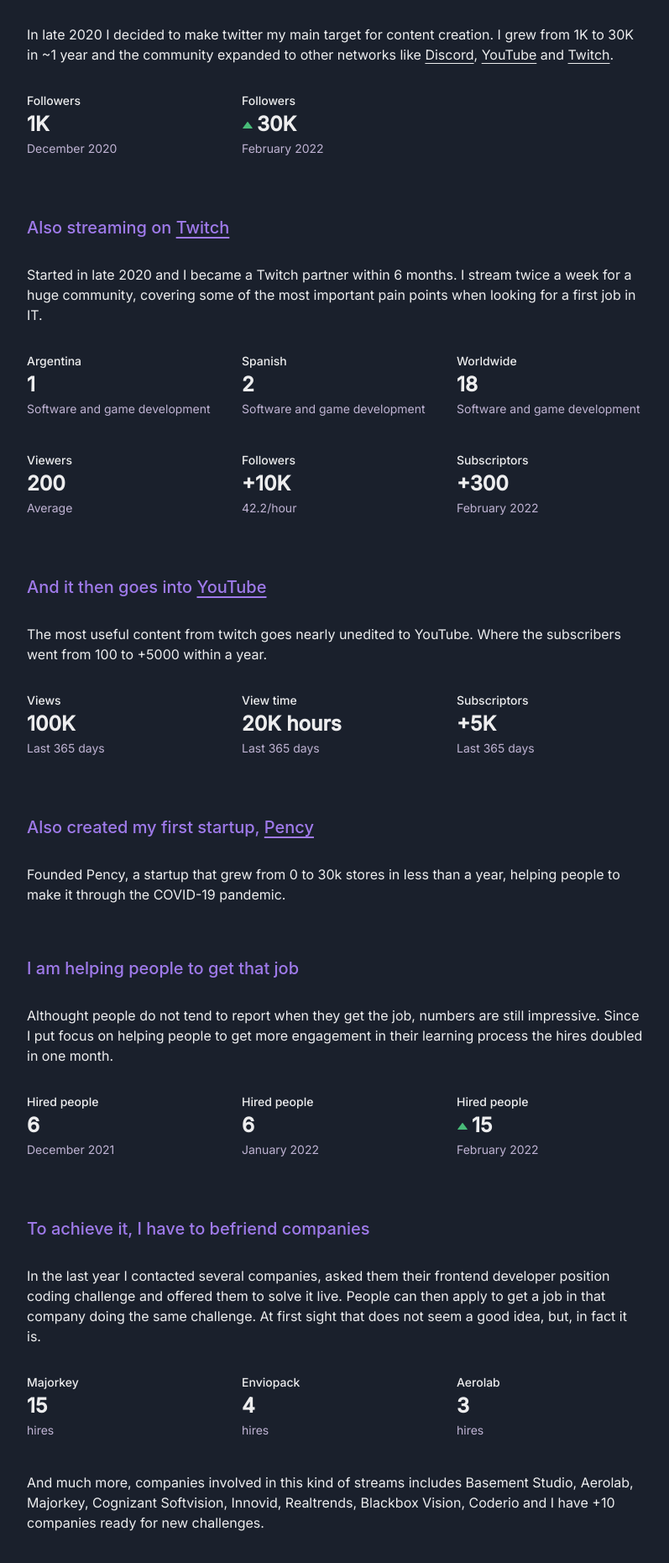
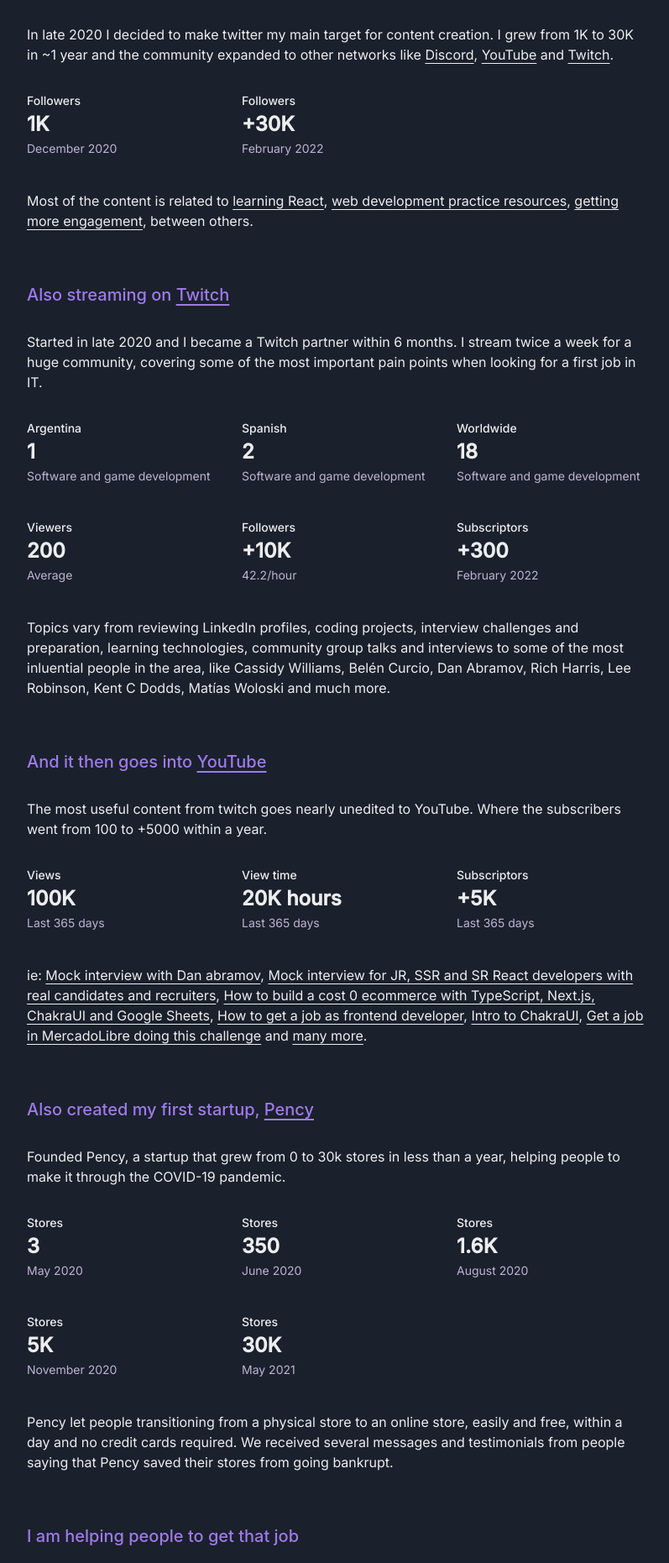
Before and after one commit to goncy/me, a Next.js app: page / in a window 1280 px wide. Shown: the part 587-2448 px from the top of the page at 84% size, without its empty margins (240-1037 px from the left). Built offline with nearby package versions, Linux system fonts and the light colour scheme.

Commit message:
Updated information

```diff
--- a/pages/index.tsx
+++ b/pages/index.tsx
@@ -5,7 +5,6 @@
   Heading,
   Stack,
   Stat,
-  StatArrow,
   StatHelpText,
   StatLabel,
   StatNumber,
@@ -34,8 +33,8 @@
             Hey there
           </Heading>
           <Text>
-            I am Gonzalo Pozzo, a frontend developer and content creator from Argentina, focused on
-            helping people to land their first job in IT.
+            I am Gonzalo Pozzo, a frontend developer (working with React) and content creator from
+            Argentina, focused on helping people to land their first job in IT.
           </Text>
         </Stack>
 
@@ -86,13 +85,26 @@
             </Stat>
             <Stat minWidth={24}>
               <StatLabel>Followers</StatLabel>
-              <StatNumber>
-                <StatArrow type="increase" />
-                30K
-              </StatNumber>
+              <StatNumber>+30K</StatNumber>
               <StatHelpText>February 2022</StatHelpText>
             </Stat>
           </Grid>
+
+          <Text>
+            Most of the content is related to{" "}
+            <Link isExternal href="https://twitter.com/goncy/status/1396093019246546947">
+              learning React
+            </Link>
+            ,{" "}
+            <Link isExternal href="https://twitter.com/goncy/status/1479807760963362818">
+              web development practice resources
+            </Link>
+            ,{" "}
+            <Link isExternal href="https://twitter.com/goncy/status/1488887527108980737">
+              getting more engagement
+            </Link>
+            , between others.
+          </Text>
         </Stack>
 
         <Stack spacing={8}>
@@ -141,6 +153,13 @@
               <StatHelpText>February 2022</StatHelpText>
             </Stat>
           </Grid>
+
+          <Text>
+            Topics vary from reviewing LinkedIn profiles, coding projects, interview challenges and
+            preparation, learning technologies, community group talks and interviews to some of the
+            most inluential people in the area, like Cassidy Williams, Belén Curcio, Dan Abramov,
+            Rich Harris, Lee Robinson, Kent C Dodds, Matías Woloski and much more.
+          </Text>
         </Stack>
 
         <Stack spacing={8}>
@@ -173,6 +192,38 @@
               <StatHelpText>Last 365 days</StatHelpText>
             </Stat>
           </Grid>
+
+          <Text>
+            ie:{" "}
+            <Link isExternal href="https://www.youtube.com/watch?v=-w-P4u0x8ig">
+              Mock interview with Dan abramov
+            </Link>
+            ,{" "}
+            <Link isExternal href="https://www.youtube.com/watch?v=SG5FFwLDuSQ">
+              Mock interview for JR, SSR and SR React developers with real candidates and recruiters
+            </Link>
+            ,{" "}
+            <Link isExternal href="https://youtu.be/DgPcpte1eoA">
+              How to build a cost 0 ecommerce with TypeScript, Next.js, ChakraUI and Google Sheets
+            </Link>
+            ,{" "}
+            <Link isExternal href="https://youtu.be/Rgojq9clGh0">
+              How to get a job as frontend developer
+            </Link>
+            ,{" "}
+            <Link isExternal href="https://youtu.be/noRAYtyFilU">
+              Intro to ChakraUI
+            </Link>
+            ,{" "}
+            <Link isExternal href="https://youtu.be/k3DMgcjG61A">
+              Get a job in MercadoLibre doing this challenge
+            </Link>{" "}
+            and{" "}
+            <Link isExternal href="https://www.youtube.com/channel/UCCvaRcYdZCZBrBQVnsUBg5Q">
+              many more
+            </Link>
+            .
+          </Text>
         </Stack>
 
         <Stack spacing={8}>
@@ -186,6 +237,40 @@
           <Text>
             Founded Pency, a startup that grew from 0 to 30k stores in less than a year, helping
             people to make it through the COVID-19 pandemic.
+          </Text>
+
+          <Grid gap={8} templateColumns="repeat(auto-fill, minmax(200px, 1fr))">
+            <Stat minWidth={24}>
+              <StatLabel>Stores</StatLabel>
+              <StatNumber>3</StatNumber>
+              <StatHelpText>May 2020</StatHelpText>
+            </Stat>
+            <Stat minWidth={24}>
+              <StatLabel>Stores</StatLabel>
+              <StatNumber>350</StatNumber>
+              <StatHelpText>June 2020</StatHelpText>
+            </Stat>
+            <Stat minWidth={24}>
+              <StatLabel>Stores</StatLabel>
+              <StatNumber>1.6K</StatNumber>
+              <StatHelpText>August 2020</StatHelpText>
+            </Stat>
+            <Stat minWidth={24}>
+              <StatLabel>Stores</StatLabel>
+              <StatNumber>5K</StatNumber>
+              <StatHelpText>November 2020</StatHelpText>
+            </Stat>
+            <Stat minWidth={24}>
+              <StatLabel>Stores</StatLabel>
+              <StatNumber>30K</StatNumber>
+              <StatHelpText>May 2021</StatHelpText>
+            </Stat>
+          </Grid>
+
+          <Text>
+            Pency let people transitioning from a physical store to an online store, easily and
+            free, within a day and no credit cards required. We received several messages and
+            testimonials from people saying that Pency saved their stores from going bankrupt.
           </Text>
         </Stack>
 
@@ -213,10 +298,7 @@
             </Stat>
             <Stat minWidth={24}>
               <StatLabel>Hired people</StatLabel>
-              <StatNumber>
-                <StatArrow type="increase" />
-                15
-              </StatNumber>
+              <StatNumber>15</StatNumber>
               <StatHelpText>February 2022</StatHelpText>
             </Stat>
           </Grid>
@@ -253,8 +335,38 @@
           </Grid>
 
           <Text>
-            And much more, companies involved in this kind of streams includes Basement Studio,
-            Aerolab, Majorkey, Cognizant Softvision, Innovid, Realtrends, Blackbox Vision, Coderio
+            And much more, companies involved in this kind of streams includes{" "}
+            <Link isExternal href="https://basement.studio/">
+              Basement Studio
+            </Link>
+            ,
+            <Link isExternal href="https://aerolab.co/">
+              Aerolab
+            </Link>
+            ,{" "}
+            <Link isExternal href="https://www.majorkeytech.com/">
+              MajorKey
+            </Link>
+            ,{" "}
+            <Link isExternal href="https://www.cognizantsoftvision.com/">
+              Cognizant Softvision
+            </Link>
+            ,{" "}
+            <Link isExternal href="https://innovid.com">
+              Innovid
+            </Link>
+            ,{" "}
+            <Link isExternal href="https://www.real-trends.com/">
+              Realtrends
+            </Link>
+            ,{" "}
+            <Link isExternal href="https://blackbox-vision.tech/">
+              Blackbox Vision
+            </Link>
+            ,{" "}
+            <Link isExternal href="https://coderio.co/">
+              Coderio
+            </Link>{" "}
             and I have +10 companies ready for new challenges.
           </Text>
 
```
